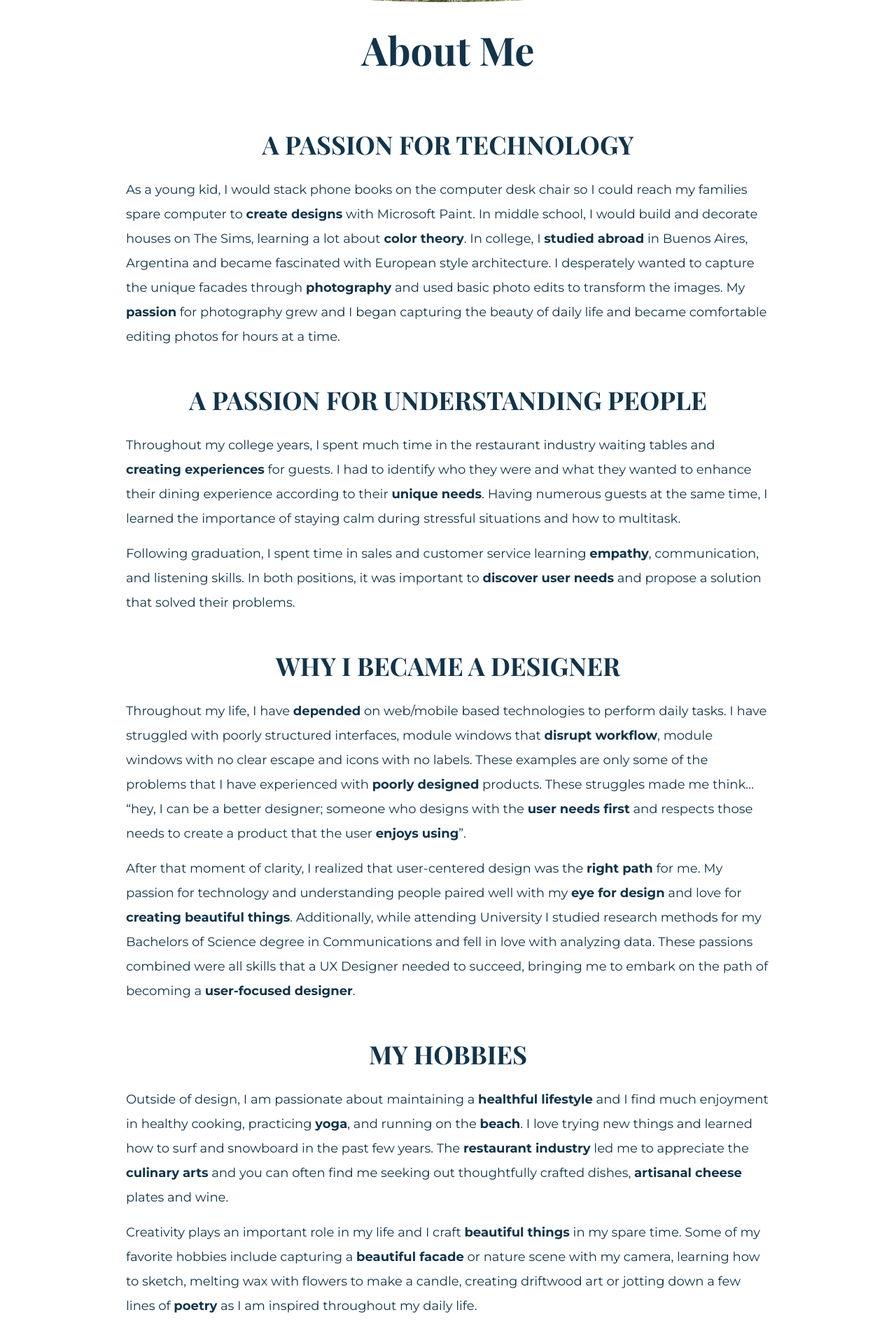
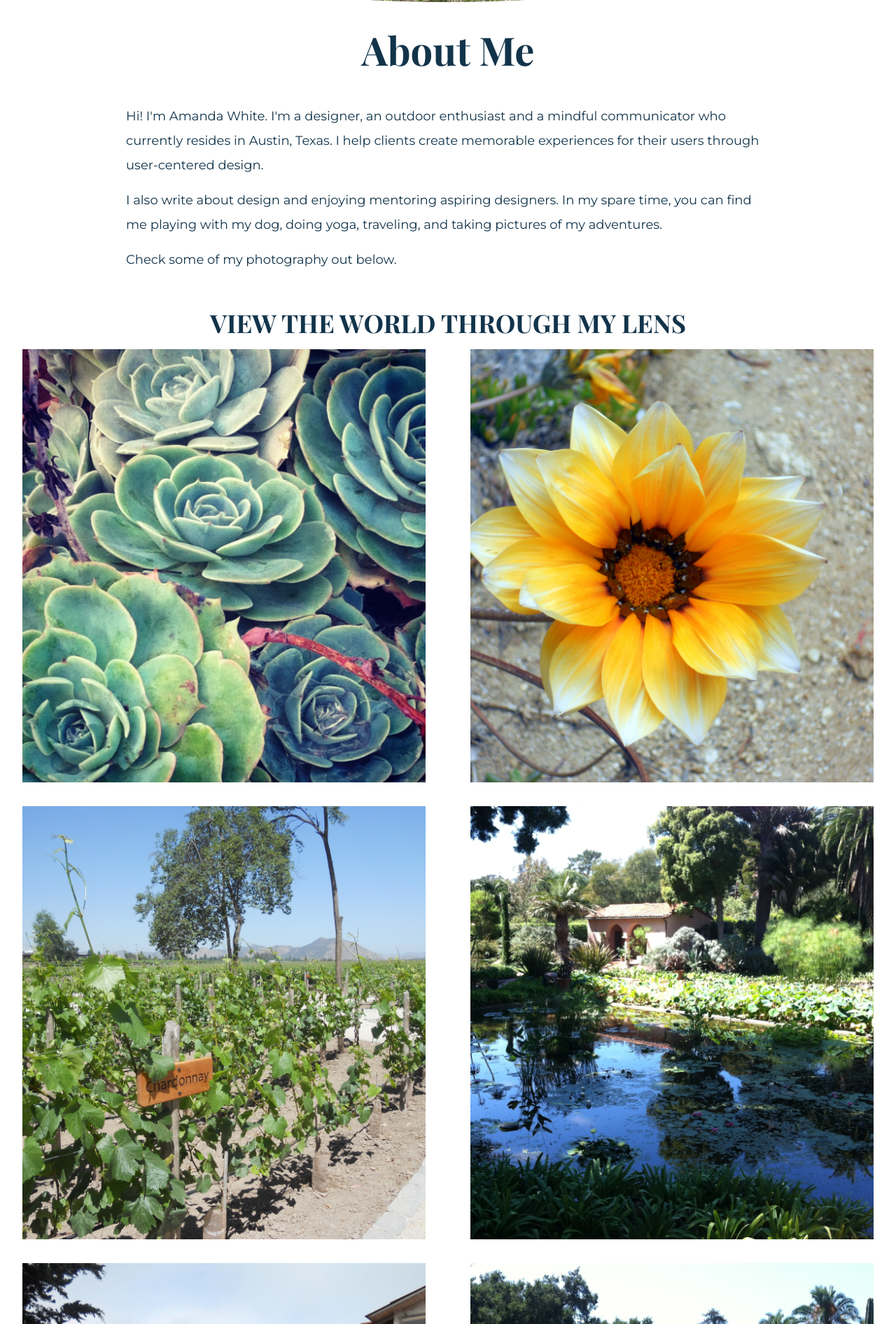
Before and after one commit to amanda-white/amanda-white.portfolio.github.io, a plain HTML site: page about.html in a window 1280 px wide. Shown: the part 1092-2984 px from the top of the page at 70% size. Drawn offline with nearby package versions, Linux system fonts and the light colour scheme.

Commit message:
about page updates

```diff
--- a/about.html
+++ b/about.html
@@ -61,41 +61,37 @@
         <h1 class="h1">About Me</h1>
       <section class="body-container">
         <div>
-          <h3 id="less-padding">A passion for technology</h3>
-          <p>As a young kid, I would stack phone books on the computer desk chair so I could reach my families spare computer to <b>create designs</b> with Microsoft Paint. In middle school, I would build and decorate houses on The Sims, learning a lot about <b>color theory</b>. In college, I <b>studied abroad</b> in Buenos Aires, Argentina and became fascinated with European style architecture. I desperately wanted to capture the unique facades through <b>photography</b> and used basic photo edits to transform the images. My <b>passion</b> for photography grew and I began capturing the beauty of daily life and became comfortable editing photos for hours at a time.</p>
-        </div>
-        <div>
-          <h3>A passion for understanding people</h3>
-          <p>Throughout my college years, I spent much time in the restaurant industry waiting tables and <b>creating experiences</b> for guests. I had to identify who they were and what they wanted to enhance their dining experience according to their <b>unique needs</b>. Having numerous guests at the same time, I learned the importance of staying calm during stressful situations and how to multitask.</p>
-          <p> Following graduation, I spent time in sales and customer service learning <b>empathy</b>, communication, and listening skills. In both positions, it was important to <b>discover user needs</b> and propose a solution that solved their problems.</p>
-        </div>
-        <div>
-          <h3>Why I became a designer</h3>
-          <p>Throughout my life, I have <b>depended</b> on web/mobile based technologies to perform daily tasks. I have struggled with poorly structured interfaces, module windows that <b>disrupt workflow</b>, module windows with no clear escape and icons with no labels. These examples are only some of the problems that I have experienced with <b>poorly designed</b> products. These struggles made me think… “hey, I can be a better designer; someone who designs with the <b>user needs first</b> and respects those needs to create a product that the user <b>enjoys using</b>”.</p>
-          <p>After that moment of clarity, I realized that user-centered design was the <b>right path</b> for me. My passion for technology and understanding people paired well with my <b>eye for design</b> and love for <b>creating beautiful things</b>. Additionally, while attending University I studied research methods for my Bachelors of Science degree in Communications and fell in love with analyzing data. These passions combined were all skills that a UX Designer needed to succeed, bringing me to embark on the path of becoming a <b>user-focused designer</b>.</p>
-        </div>
-        <div>
-          <h3>My hobbies</h3>
-          <p>Outside of design, I am passionate about maintaining a <b>healthful lifestyle</b> and I find much enjoyment in healthy cooking, practicing <b>yoga</b>, and running on the <b>beach</b>. I love trying new things and learned how to surf and snowboard in the past few years. The <b>restaurant industry</b> led me to appreciate the <b>culinary arts</b> and you can often find me seeking out thoughtfully crafted dishes, <b>artisanal cheese</b> plates and wine.</p>
-          <p>Creativity</b> plays an important role in my life and I craft <b>beautiful things</b> in my spare time.  Some of my favorite hobbies include capturing a <b>beautiful facade</b> or nature scene with my camera, learning how to sketch, melting wax with flowers to make a candle, creating driftwood art or jotting down a few lines of <b>poetry</b> as I am inspired throughout my daily life.</p>
+          <p>Hi! I'm Amanda White. I'm a designer, an outdoor enthusiast and a mindful communicator who currently
+            resides in Austin, Texas. I help clients create memorable experiences for their users through user-centered design.</p>
+          <p>I also write about design and enjoying mentoring aspiring designers. In my spare time, you can find me playing with my dog, doing yoga,
+            traveling, and taking pictures of my adventures.</p>
+            <p>Check some of my photography out below.</p>
         </div>
       </section>
     </div>
 
-      <div id="photography" class="project-flex">
-        <div class="project-container">
-        <h3>PHOTOGRAPHY</h3>
-          <h5>View The World Through My Lens</h5>
-            <h6>A collection of my travels and<br>adventure pursuits.</h6>
-              <a href="photos.html">
-                <button class="btn photo_gallery">Photo Gallery</button>
-              </a>
+
+<section>
+      <div>
+        <h3>View The World Through My Lens</h3>
+      </div>
+      <div class="photo-gallery">
+        <div class="row">
+          <div class="column">
+            <img src="images/succulents.jpg" alt="Image of Succulents"/>
+            <img src="images/chard_vines.jpg" alt="Image of Vineyard"/>
+            <img src="images/pablo_neruda.jpg" alt="Image of Beach House"/>
           </div>
 
-          <div class="image-container">
-            <img class="project_image" src="images/vineyard.jpg" alt="Chardonnay Vines"/>
+          <div class="column">
+            <img src="images/flower.jpg" alt="Image of Flower"/>
+            <img src="images/lotus_land.jpg" alt="Lotus Land"/>
+            <img src="images/cactus.jpg" alt="Image of Cactus"/>
           </div>
+        </div>
       </div>
+      </div>
+</section>
 
 
 
```
Also changed, not shown: photos.html (+1 -1 lines).
